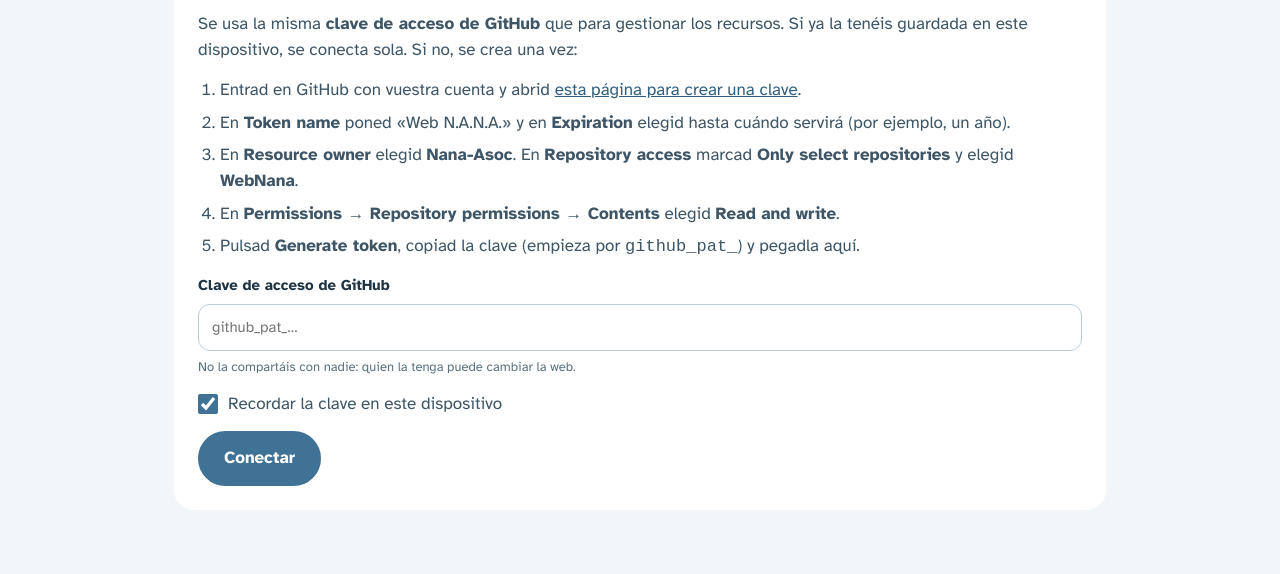
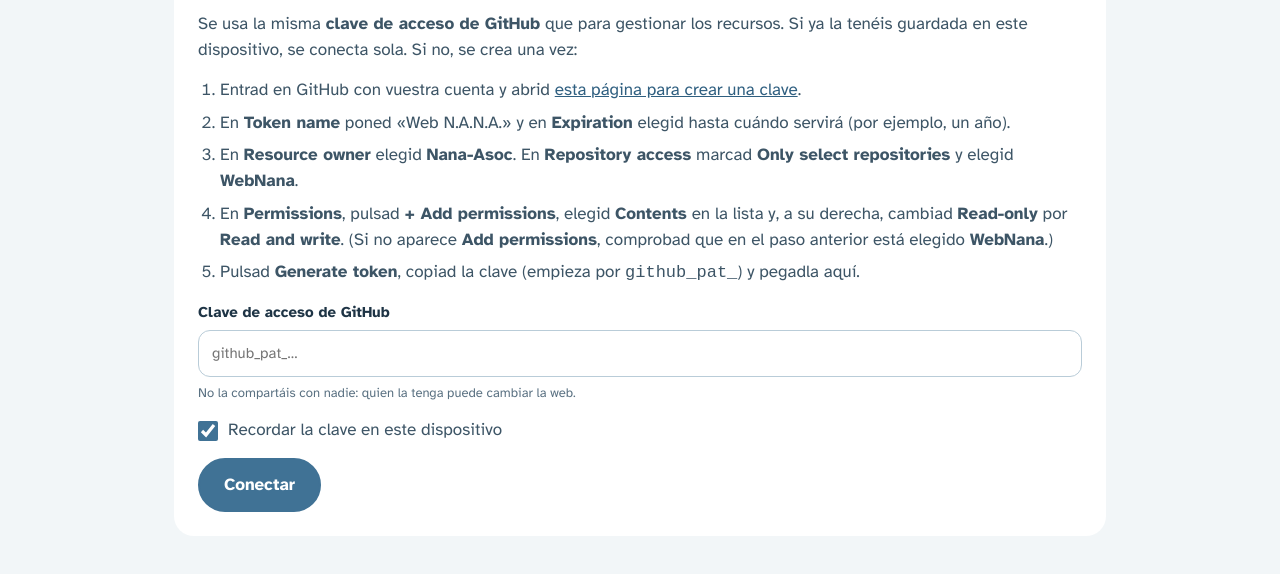
Before and after one commit to Nana-Asoc/WebNana, a plain HTML site: page gestionar-eventos.html in a window 1280 px wide. Shown: the part 222-796 px from the top of the page. Drawn offline with Linux system fonts and the light colour scheme.

Commit message:
Paneles de gestión: instrucciones de la clave de GitHub según la pantalla actual («Add permissions»)
Co-Authored-By: Claude Opus 5.5 <noreply@anthropic.com>
Claude-Session: https://claude.ai/code/session_01Lj9Qz3HLvB6e1dR2ZL6pN6

```diff
--- a/gestionar-eventos.html
+++ b/gestionar-eventos.html
@@ -94,7 +94,7 @@ button.btn:disabled{opacity:.55;cursor:wait}
 <li>Entrad en GitHub con vuestra cuenta y abrid <a href="https://github.com/settings/personal-access-tokens/new" target="_blank" rel="noopener">esta página para crear una clave</a>.</li>
 <li>En <strong>Token name</strong> poned «Web N.A.N.A.» y en <strong>Expiration</strong> elegid hasta cuándo servirá (por ejemplo, un año).</li>
 <li>En <strong>Resource owner</strong> elegid <strong>Nana-Asoc</strong>. En <strong>Repository access</strong> marcad <strong>Only select repositories</strong> y elegid <strong>WebNana</strong>.</li>
-<li>En <strong>Permissions → Repository permissions → Contents</strong> elegid <strong>Read and write</strong>.</li>
+<li>En <strong>Permissions</strong>, pulsad <strong>+ Add permissions</strong>, elegid <strong>Contents</strong> en la lista y, a su derecha, cambiad <strong>Read-only</strong> por <strong>Read and write</strong>. (Si no aparece <strong>Add permissions</strong>, comprobad que en el paso anterior está elegido <strong>WebNana</strong>.)</li>
 <li>Pulsad <strong>Generate token</strong>, copiad la clave (empieza por <code>github_pat_</code>) y pegadla aquí.</li>
 </ol>
 <label class="campo">Clave de acceso de GitHub
```
Also changed, not shown: gestionar.html (+1 -1 lines).
